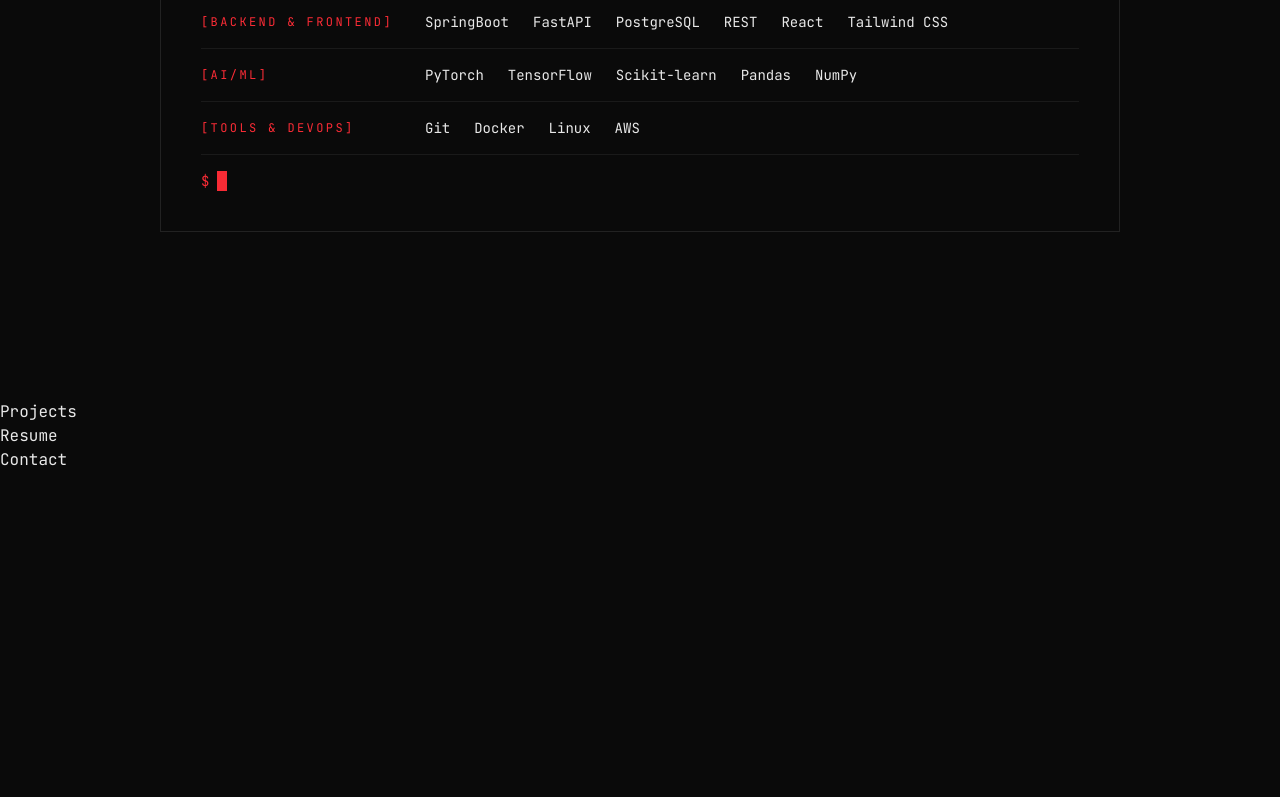
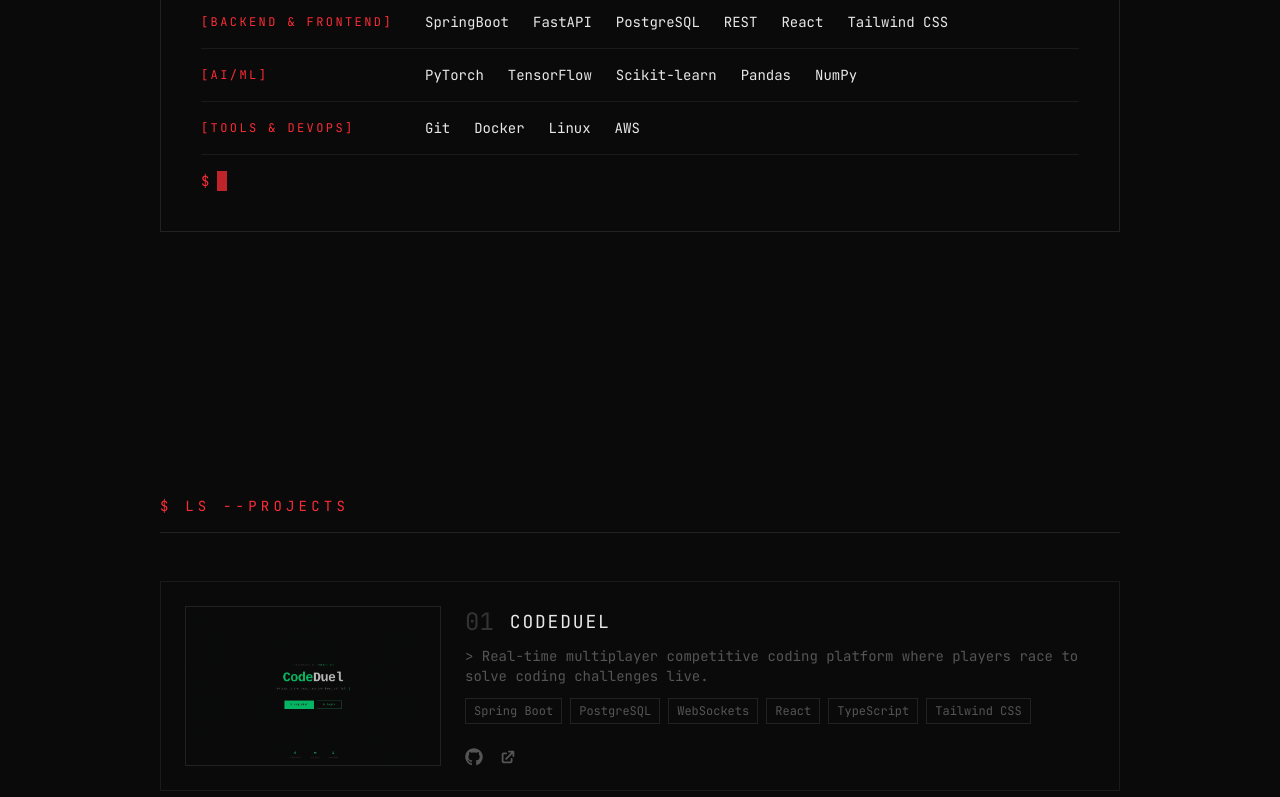
Before and after one commit to SrayanBhattacharya/my-portfolio, a React (Vite) app: page / in a window 1280 px wide. Shown: the part 2000-2797 px from the top of the page. Before the commit the page ends 2472 px from the top, so only its background shows below. Built offline with nearby package versions, Linux system fonts and the light colour scheme.

Commit message:
feat: projects section with pagination and project images

```diff
--- a/src/components/Projects.tsx
+++ b/src/components/Projects.tsx
@@ -1,5 +1,224 @@
-const Projects = () => {
-  return <div>Projects</div>;
-};
+import { AnimatePresence, motion } from "framer-motion";
+import { useState } from "react";
+import { FaGithub } from "react-icons/fa";
+import { HiExternalLink } from "react-icons/hi";
 
-export default Projects;
+interface Project {
+  id: string;
+  name: string;
+  description: string;
+  stack: string[];
+  github: string;
+  live?: string;
+  image: string;
+}
+
+const projects: Project[] = [
+  {
+    id: "01",
+    name: "CodeDuel",
+    description:
+      "Real-time multiplayer competitive coding platform where players race to solve coding challenges live.",
+    stack: [
+      "Spring Boot",
+      "PostgreSQL",
+      "WebSockets",
+      "React",
+      "TypeScript",
+      "Tailwind CSS",
+    ],
+    github: "https://github.com/SrayanBhattacharya/codeduel",
+    live: "https://codeduel-three.vercel.app/",
+    image: "/projects/project1.webp",
+  },
+  {
+    id: "02",
+    name: "Air Quality Monitor",
+    description:
+      "Real-time air quality monitoring and forecasting system using IoT sensor data and an LNN model to predict PM2.5/PM10 with live dashboard alerts.",
+    stack: [
+      "FastAPI",
+      "Liquid Neural Network",
+      "Firebase",
+      "React",
+      "Tailwind CSS",
+      "Chart.js",
+    ],
+    github: "https://github.com/SrayanBhattacharya/air-quality-monitor",
+    image: "/projects/project2.webp",
+  },
+];
+
+const ITEMS_PER_PAGE = 2;
+
+export default function Projects() {
+  const [page, setPage] = useState(0);
+  const [direction, setDirection] = useState(1);
+
+  const totalPages = Math.ceil(projects.length / ITEMS_PER_PAGE);
+
+  const currentProjects = projects.slice(
+    page * ITEMS_PER_PAGE,
+    page * ITEMS_PER_PAGE + ITEMS_PER_PAGE,
+  );
+
+  const handleNext = () => {
+    if (page < totalPages - 1) {
+      setDirection(1);
+      setPage((p) => p + 1);
+    }
+  };
+
+  const handlePrev = () => {
+    if (page > 0) {
+      setDirection(-1);
+      setPage((p) => p - 1);
+    }
+  };
+
+  return (
+    <section
+      id="work"
+      className="min-h-screen px-6 md:px-20 lg:px-40 py-24 bg-[#0a0a0a] text-white"
+    >
+      {/* Header */}
+      <motion.p
+        className="font-mono text-red-500 text-sm tracking-[0.3em] uppercase mb-4"
+        initial={{ opacity: 0, y: 20 }}
+        whileInView={{ opacity: 1, y: 0 }}
+        viewport={{ once: true }}
+      >
+        $ ls --projects
+      </motion.p>
+
+      {/* Divider */}
+      <motion.div
+        className="w-full h-px bg-[#222] mb-12"
+        initial={{ scaleX: 0 }}
+        whileInView={{ scaleX: 1 }}
+        viewport={{ once: true }}
+        style={{ transformOrigin: "left" }}
+      />
+
+      {/* Projects */}
+      <AnimatePresence mode="wait" custom={direction}>
+        <motion.div
+          key={page}
+          custom={direction}
+          variants={{
+            enter: (d: number) => ({ opacity: 0, x: d * 60 }),
+            center: { opacity: 1, x: 0 },
+            exit: (d: number) => ({ opacity: 0, x: d * -60 }),
+          }}
+          initial="enter"
+          animate="center"
+          exit="exit"
+          transition={{ duration: 0.4 }}
+          className="flex flex-col gap-6"
+        >
+          {currentProjects.map((project) => (
+            <div
+              key={project.id}
+              className="group flex flex-col md:flex-row gap-6 border border-[#1a1a1a] p-6 hover:border-red-600 transition"
+            >
+              {/* Image */}
+              <div className="w-full md:w-64 h-40 shrink-0 overflow-hidden border border-[#222]">
+                <img
+                  src={project.image}
+                  alt={project.name}
+                  className="w-full h-full object-cover opacity-70 group-hover:opacity-100 transition"
+                />
+              </div>
+
+              {/* Info */}
+              <div className="flex flex-col justify-between flex-1 gap-4">
+                <div>
+                  {/* Title */}
+                  <div className="flex items-center gap-4">
+                    <span className="font-mono text-[#333] text-2xl group-hover:text-red-600 transition">
+                      {project.id}
+                    </span>
+
+                    <h3 className="font-mono text-lg tracking-widest uppercase text-[#e8e8e8] group-hover:text-red-400 transition">
+                      {project.name}
+                    </h3>
+                  </div>
+
+                  {/* Description */}
+                  <p className="font-mono text-sm text-[#555] mt-2">
+                    &gt; {project.description}
+                  </p>
+
+                  {/* Stack */}
+                  <div className="flex flex-wrap gap-2 mt-3">
+                    {project.stack.map((tech) => (
+                      <span
+                        key={tech}
+                        className="font-mono text-xs text-[#555] border border-[#222] px-2 py-1 group-hover:border-red-900 transition"
+                      >
+                        {tech}
+                      </span>
+                    ))}
+                  </div>
+                </div>
+
+                {/* Links */}
+                <div className="flex items-center gap-4">
+                  <a
+                    href={project.github}
+                    target="_blank"
+                    rel="noopener noreferrer"
+                    className="text-[#555] hover:text-red-500 transition"
+                  >
+                    <FaGithub size={18} />
+                  </a>
+
+                  {project.live && (
+                    <a
+                      href={project.live}
+                      target="_blank"
+                      rel="noopener noreferrer"
+                      className="text-[#555] hover:text-red-500 transition"
+                    >
+                      <HiExternalLink size={18} />
+                    </a>
+                  )}
+                </div>
+              </div>
+            </div>
+          ))}
+        </motion.div>
+      </AnimatePresence>
+
+      {/* Pagination */}
+      <div className="flex items-center justify-between mt-10">
+        <button
+          onClick={handlePrev}
+          disabled={page === 0}
+          className="font-mono text-sm text-[#555] hover:text-red-500 disabled:opacity-20"
+        >
+          ← PREV
+        </button>
+
+        <div className="flex gap-2">
+          {Array.from({ length: totalPages }).map((_, i) => (
+            <span
+              key={i}
+              className={`w-2 h-2 rounded-full ${
+                i === page ? "bg-red-500" : "bg-[#333]"
+              }`}
+            />
+          ))}
+        </div>
+
+        <button
+          onClick={handleNext}
+          disabled={page === totalPages - 1}
+          className="font-mono text-sm text-[#555] hover:text-red-500 disabled:opacity-20"
+        >
+          NEXT →
+        </button>
+      </div>
+    </section>
+  );
+}
```
Also changed, not shown: projects/project1.webp (added), projects/project2.webp (added).
